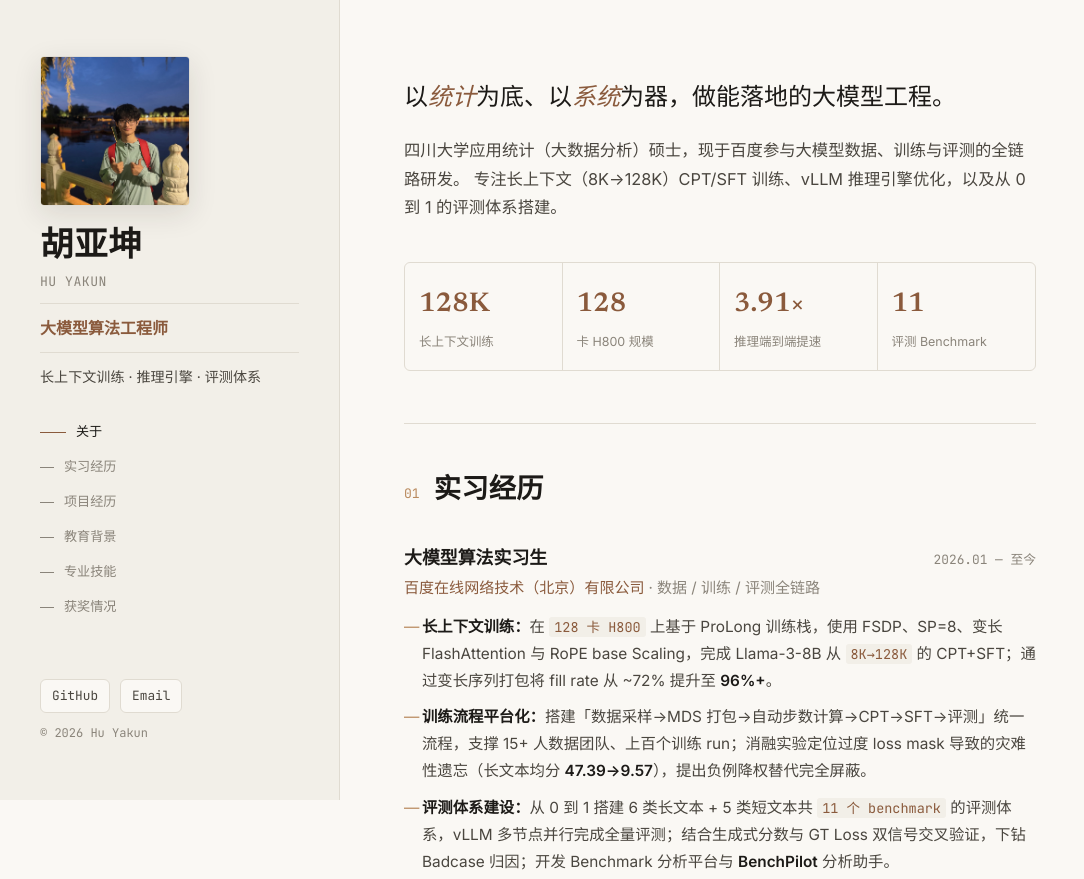
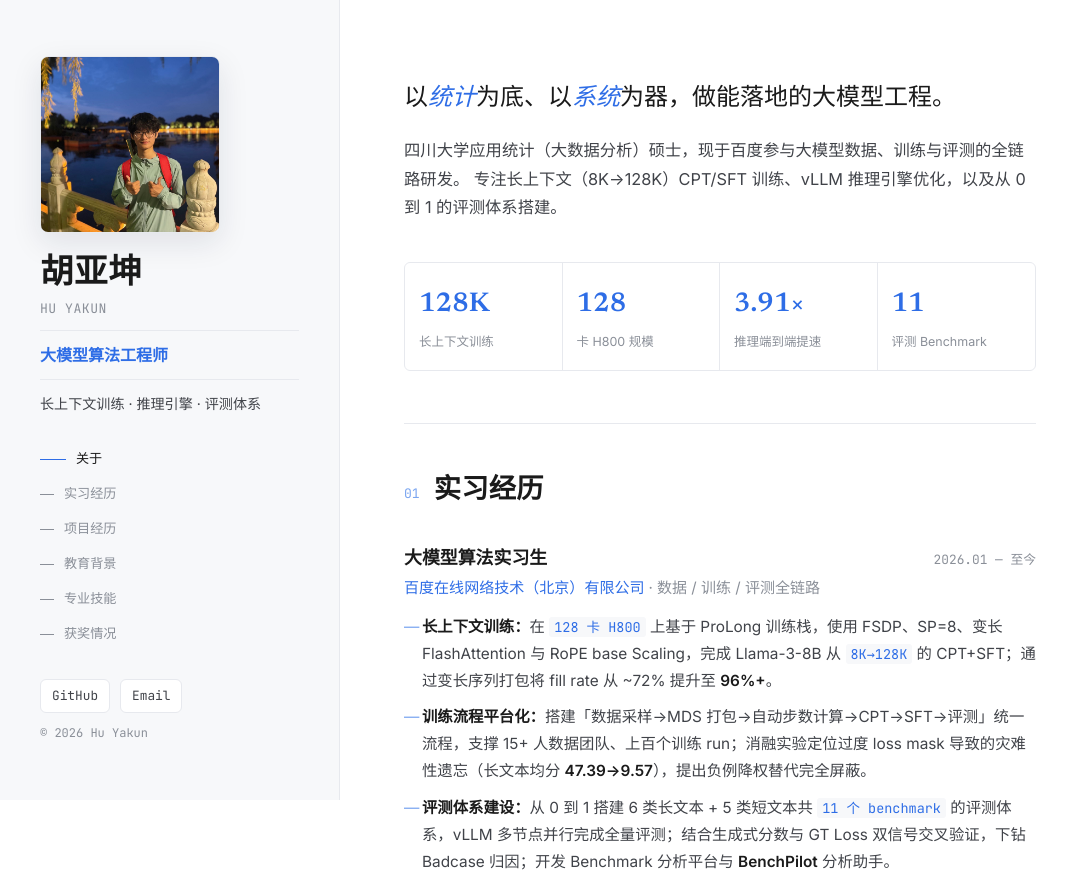
Before and after one commit to Xiaoqiu-dot/Xiaoqiu-dot.github.io, a plain HTML site: page index.html in a window 1280 px wide. Shown: the top 879 px of the page, without its empty margins (0-1084 px from the left). Drawn offline with Linux system fonts and the light colour scheme.

Commit message:
Refine: blue accent (academic style), vertical 3:4 portrait, CSS-only reveal

```diff
--- a/index.html
+++ b/index.html
@@ -10,8 +10,8 @@
 <link href="https://fonts.googleapis.com/css2?family=Newsreader:ital,opsz,wght@0,6..72,400;0,6..72,500;0,6..72,600;1,6..72,400&family=Inter:wght@400;500;600&family=JetBrains+Mono:wght@400;500&display=swap" rel="stylesheet" />
 <style>
 :root{
-  --paper:#faf8f4; --paper-2:#f2efe8; --ink:#1c1a17; --ink-soft:#4a463f;
-  --muted:#8a847a; --line:#e0dbd1; --accent:#8a5a3c; --accent-soft:#b98a5e;
+  --paper:#ffffff; --paper-2:#f7f8fa; --ink:#1a1a1a; --ink-soft:#404349;
+  --muted:#8a8f98; --line:#e7e9ee; --accent:#2e6de6; --accent-soft:#7aa5f0;
   --serif:"Newsreader",Georgia,"Songti SC","STSong",serif;
   --sans:"Inter",-apple-system,BlinkMacSystemFont,"PingFang SC","Microsoft YaHei",sans-serif;
   --mono:"JetBrains Mono",ui-monospace,Menlo,monospace;
@@ -34,8 +34,8 @@ aside{
 main{margin-left:var(--side);flex:1;max-width:760px;padding:72px 64px 80px}
 
 /* ===== sidebar ===== */
-.portrait{width:150px;height:150px;border-radius:4px;object-fit:cover;object-position:center top;
-  filter:grayscale(18%);border:1px solid var(--line);box-shadow:0 8px 28px rgba(40,30,20,.12)}
+.portrait{width:180px;height:240px;border-radius:8px;object-fit:cover;object-position:center;
+  filter:grayscale(6%);border:1px solid var(--line);box-shadow:0 10px 30px rgba(20,30,60,.10)}
 aside .name{font-family:var(--serif);font-size:2.1rem;font-weight:600;letter-spacing:.5px;margin-top:24px;line-height:1.1}
 aside .name .en{display:block;font-family:var(--mono);font-size:.82rem;color:var(--muted);letter-spacing:.5px;margin-top:8px;font-weight:400}
 aside .title{font-size:1rem;color:var(--accent);margin-top:14px;font-weight:600;border-top:1px solid var(--line);border-bottom:1px solid var(--line);padding:10px 0}
@@ -97,9 +97,11 @@ section:first-of-type{border-top:none;padding-top:8px}
 .honors li{color:var(--ink-soft);font-size:.94rem;margin-bottom:9px;padding-left:20px;position:relative}
 .honors li::before{content:"✦";position:absolute;left:0;color:var(--accent-soft);font-size:.8rem}
 
-/* reveal */
-.reveal{opacity:0;transform:translateY(14px);transition:opacity .7s ease,transform .7s ease}
-.reveal.in{opacity:1;transform:none}
+/* reveal — CSS-only, always ends visible even if JS is disabled */
+.reveal{animation:fadeUp .7s cubic-bezier(.2,.7,.2,1) both}
+@keyframes fadeUp{from{opacity:0;transform:translateY(16px)}to{opacity:1;transform:none}}
+section:nth-of-type(2) .reveal{animation-delay:.05s}
+section:nth-of-type(3) .reveal{animation-delay:.1s}
 
 /* mobile */
 @media(max-width:900px){
@@ -107,7 +109,7 @@ section:first-of-type{border-top:none;padding-top:8px}
   .layout{flex-direction:column}
   aside{position:relative;width:100%;flex-direction:row;flex-wrap:wrap;align-items:center;gap:20px;padding:32px 28px;border-right:none;border-bottom:1px solid var(--line)}
   aside .name{margin-top:0}
-  .portrait{width:96px;height:96px}
+  .portrait{width:90px;height:120px}
   .side-nav{display:none}
   .side-foot{margin:0;padding:0;width:100%}
   main{margin-left:0;padding:40px 28px 60px;max-width:100%}
@@ -254,13 +256,6 @@ section:first-of-type{border-top:none;padding-top:8px}
 
 <script>
 document.getElementById("yr").textContent = new Date().getFullYear();
-// scroll reveal
-(function(){
-  var io = new IntersectionObserver(function(es){
-    es.forEach(function(e){ if(e.isIntersecting){ e.target.classList.add("in"); io.unobserve(e.target); } });
-  }, { threshold: 0.12 });
-  document.querySelectorAll(".reveal").forEach(function(n){ io.observe(n); });
-})();
 // active nav highlight
 (function(){
   var links = Array.prototype.slice.call(document.querySelectorAll(".side-nav a"));
@@ -275,6 +270,13 @@ document.getElementById("yr").textContent = new Date().getFullYear();
     });
   }, { rootMargin:"-40% 0px -55% 0px" });
   secs.forEach(function(s){ if(s) io.observe(s); });
+  // smooth scroll
+  links.forEach(function(a){
+    a.addEventListener("click", function(ev){
+      var t = document.querySelector(a.getAttribute("href"));
+      if(t){ ev.preventDefault(); t.scrollIntoView({behavior:"smooth"}); }
+    });
+  });
 })();
 </script>
 </body>
```
